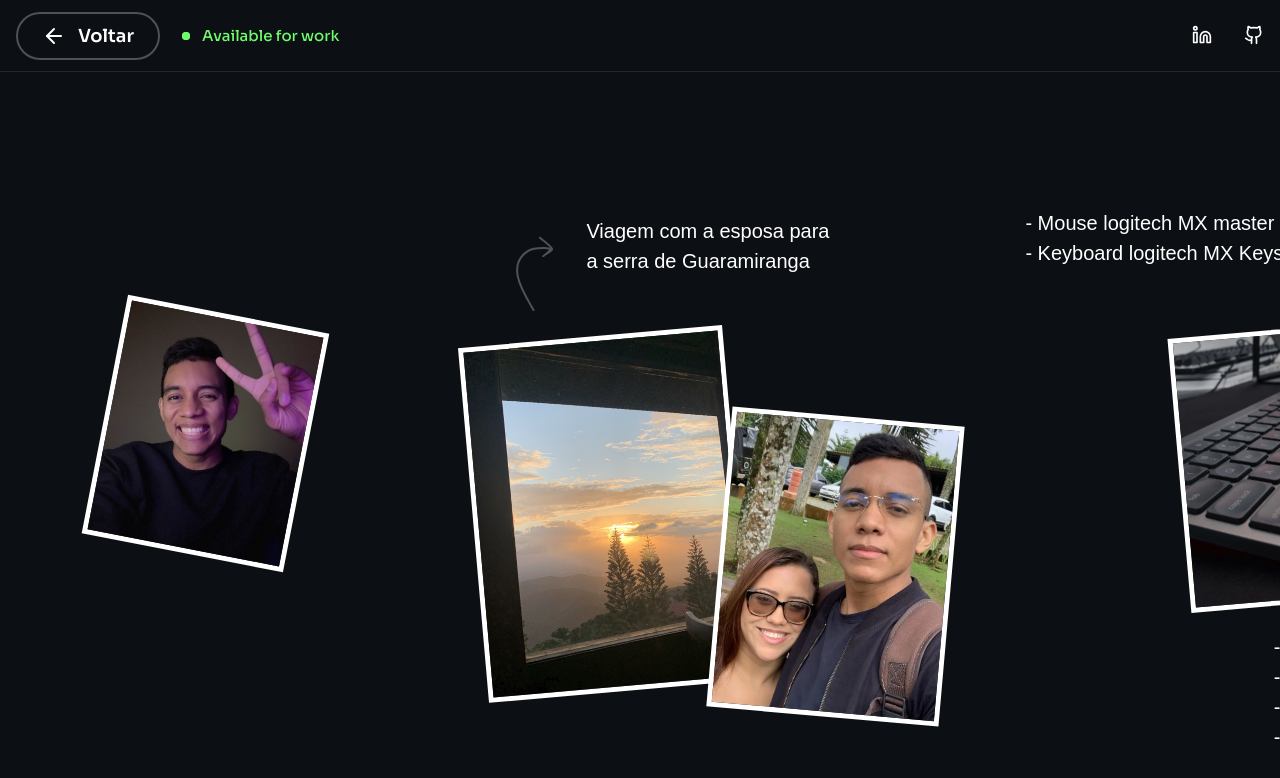
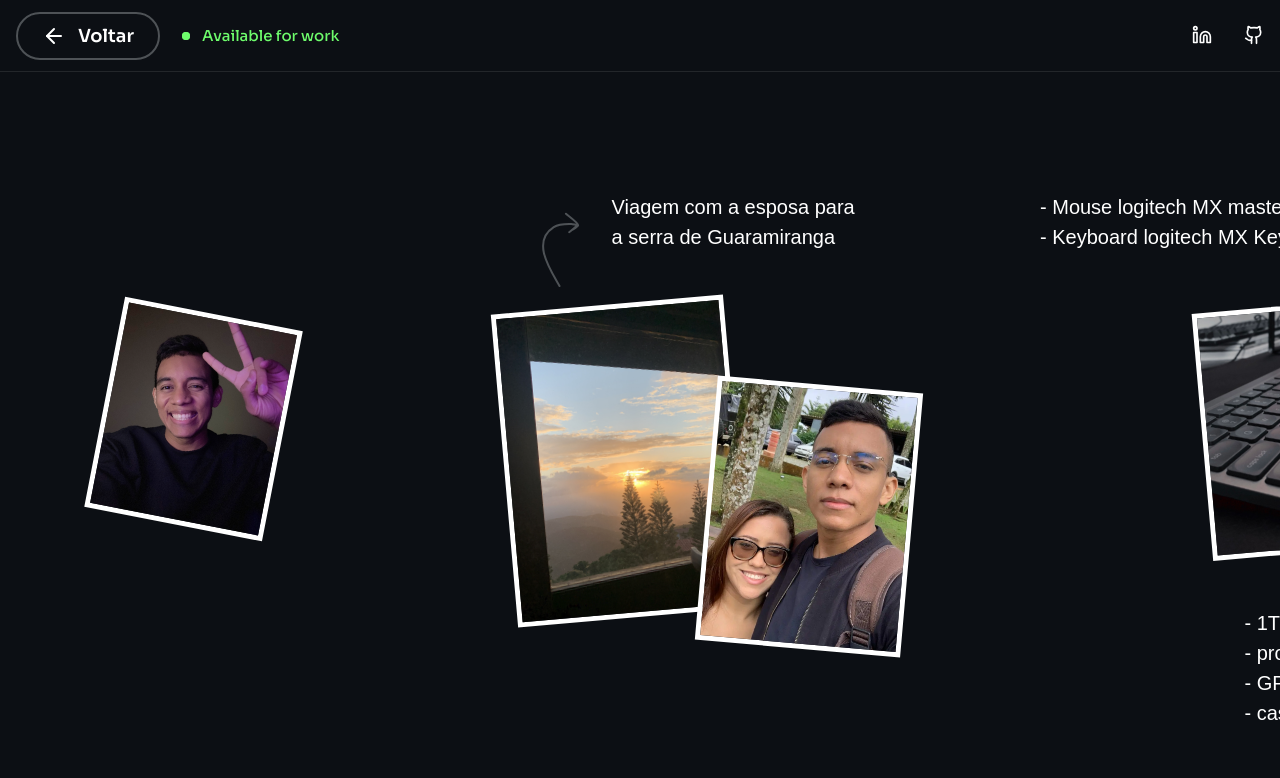
Before and after one commit to paulojanai/my-website-react, a React (Vite) app: page /about in a window 1280 px wide. Shown: the top 778 px of the page. Built offline with nearby package versions, Linux system fonts and the light colour scheme; a web font is replaced by a local one.

Commit message:
feat: added responsive gallery mobile

```diff
--- a/src/pages/about.tsx
+++ b/src/pages/about.tsx
@@ -39,7 +39,7 @@ function About() {
         trigger: triggerRef.current,
         start: '28.75 100',
         end: '2000 bottom',
-        scrub: 0.5,
+        scrub: 1,
         pin: true,
 
         // markers: {
@@ -67,11 +67,11 @@ function About() {
     };
   }, []);
 
-  useEffect(() => {
-    const heightDevice = photoRef.current?.offsetHeight;
+  // useEffect(() => {
+  //   const heightDevice = photoRef.current?.offsetHeight;
 
-    console.log(heightDevice);
-  }, []);
+  //   console.log(heightDevice);
+  // }, []);
 
   return (
     <>
--- a/src/scss/_typography.scss
+++ b/src/scss/_typography.scss
@@ -33,7 +33,7 @@ h2 {
   font-size: 6.4rem;
 
   @include responsive(768px) {
-    font-size: 4rem;
+    font-size: 3.2rem;
   }
 }
 
@@ -41,7 +41,7 @@ h3 {
   font-size: 4.2rem;
 
   @include responsive(768px) {
-    font-size: 3.2rem;
+    font-size: 2.6rem;
   }
 }
 
@@ -49,7 +49,7 @@ h4 {
   font-size: 3.2rem;
 
   @include responsive(768px) {
-    font-size: 2.4rem;
+    font-size: 2.2rem;
   }
 }
 
--- a/src/scss/pages/_about.scss
+++ b/src/scss/pages/_about.scss
@@ -35,7 +35,8 @@
         width: 41rem;
 
         .img-profile {
-          width: 50%;
+          // width: 50%;
+          height: 26.8%;
           transform: rotate(11deg);
           left: 25%;
           top: 30%;
@@ -48,30 +49,32 @@
         .text-traveling {
           @include text-image-about();
           position: absolute;
-          left: 28%;
-          top: 18%;
+          top: 15%;
+          left: 32%;
 
           &::before {
             position: absolute;
             content: url('../assets/about/arrow_traveling.svg');
-            display: block;
+            display: inline-block;
             top: 2rem;
             left: -7rem;
           }
         }
 
         .img-paisagem {
-          width: 42%;
+          // width: 42%;
+          height: 39.2%;
           transform: rotate(-5deg);
-          top: 33%;
-          left: 10%;
+          top: 29%;
+          right: 48%;
         }
 
         .img-love {
-          width: 37%;
+          // width: 37%;
+          height: 33.1%;
           transform: rotate(5deg);
-          right: 14%;
-          top: 43%;
+          top: 39%;
+          left: 47%;
         }
       }
 
@@ -85,8 +88,8 @@
         }
 
         .text-setup-1 {
-          top: 17%;
-          left: -2%;
+          top: 15%;
+          left: 0%;
 
           &::before {
             position: absolute;
@@ -98,8 +101,8 @@
         }
 
         .text-setup-2 {
-          top: 70%;
-          right: 38%;
+          top: 67%;
+          right: 42%;
 
           &::before {
             position: absolute;
@@ -111,18 +114,19 @@
         }
 
         .img-pc {
-          width: 37%;
+          // width: 37%;
+          height: 40.5%;
           transform: rotate(7deg);
-
-          top: 19%;
-          right: 13%;
+          top: 16%;
+          left: 50%;
         }
 
         .img-keyboard {
-          width: 33%;
+          // width: 33%;
+          height: 31%;
           transform: rotate(-5deg);
-          top: 32%;
-          left: 19%;
+          top: 29%;
+          right: 48%;
           z-index: 1000;
         }
       }
@@ -137,7 +141,7 @@
         }
 
         .text-colors {
-          top: 74%;
+          top: 68%;
           left: 45%;
 
           &::before {
@@ -150,30 +154,32 @@
         }
 
         .text-app {
-          top: 15%;
-          right: 9%;
+          top: 12%;
+          right: 11%;
 
           &::before {
             position: absolute;
             content: url('../assets/about/arrow_app.svg');
             display: block;
-            top: 8rem;
+            top: 7rem;
             right: 13rem;
           }
         }
 
         .img-colors {
-          width: 39%;
+          // width: 39%;
+          height: 35%;
           transform: rotate(-5deg);
-          top: 27%;
-          left: 17%;
+          top: 24%;
+          right: 45%;
         }
 
         .img-app {
-          width: 32%;
+          // width: 32%;
+          height: 26%;
           transform: rotate(5deg);
-          top: 33%;
-          right: 16%;
+          top: 29%;
+          left: 50%;
         }
       }
 
@@ -183,7 +189,7 @@
         .text-volleyball {
           position: absolute;
           @include text-image-about();
-          top: 68%;
+          top: 60%;
           left: 24%;
 
           &::before {
@@ -196,17 +202,19 @@
         }
 
         .img-volley-attack {
-          width: 52%;
+          // width: 52%;
+          height: 29%;
           transform: rotate(8deg);
-          top: 22%;
-          right: 9%;
+          top: 18%;
+          left: 37%;
         }
 
         .img-volley-back {
-          width: 41%;
+          // width: 41%;
+          height: 25%;
           transform: rotate(-5deg);
-          top: 29%;
-          left: 8%;
+          top: 25%;
+          right: 50%;
         }
       }
 
@@ -214,18 +222,20 @@
         width: 73rem;
 
         .img-font-1 {
-          width: 39%;
+          // width: 39%;
+          height: 34%;
           transform: rotate(7deg);
-          top: 30%;
-          left: 12%;
+          top: 26%;
+          right: 46%;
           z-index: 1000;
         }
 
         .img-font-2 {
-          width: 39%;
+          // width: 39%;
+          height: 34%;
           transform: rotate(-5deg);
-          top: 26%;
-          right: 12%;
+          top: 22%;
+          left: 48%;
         }
       }
     }
```
